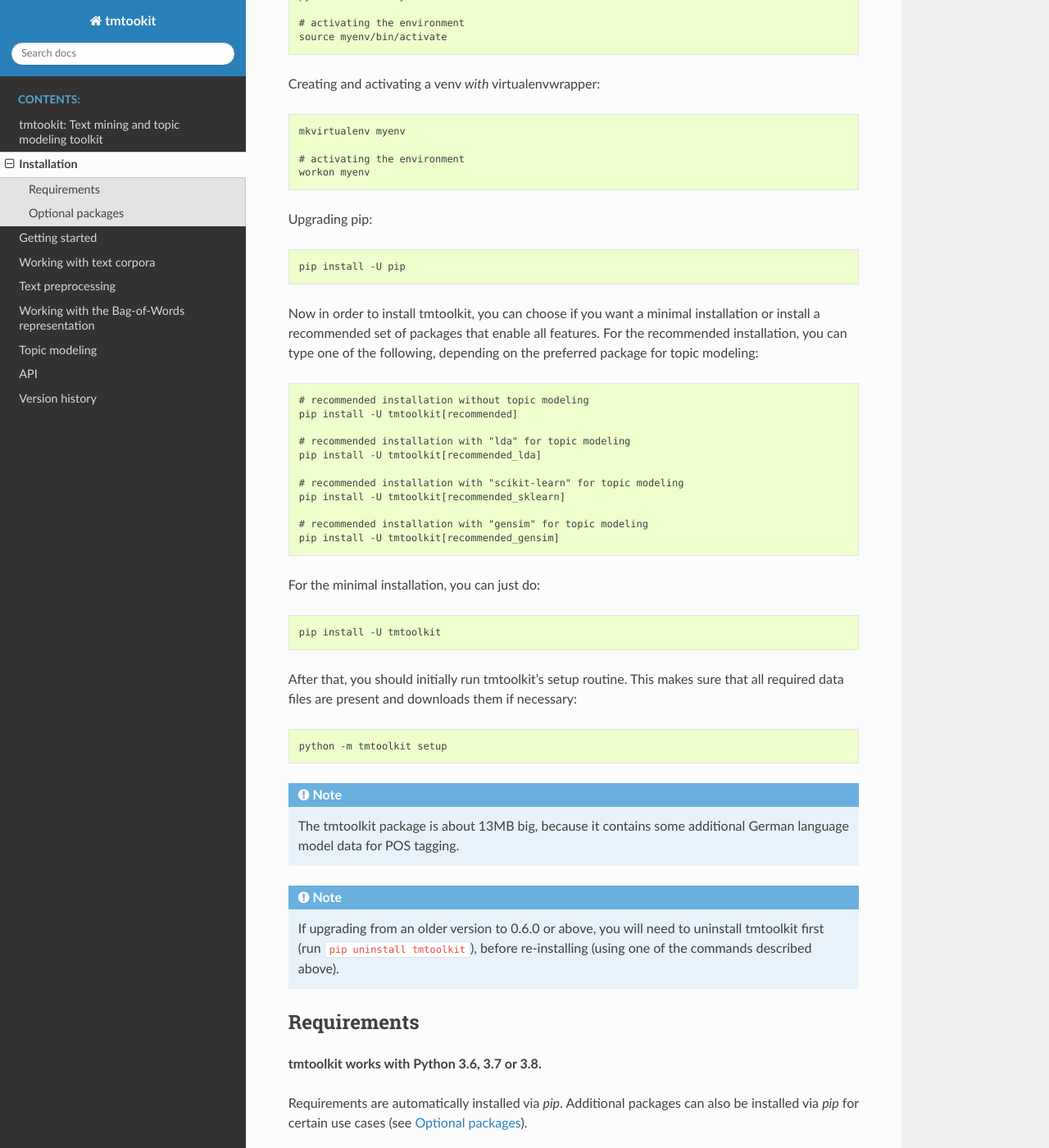
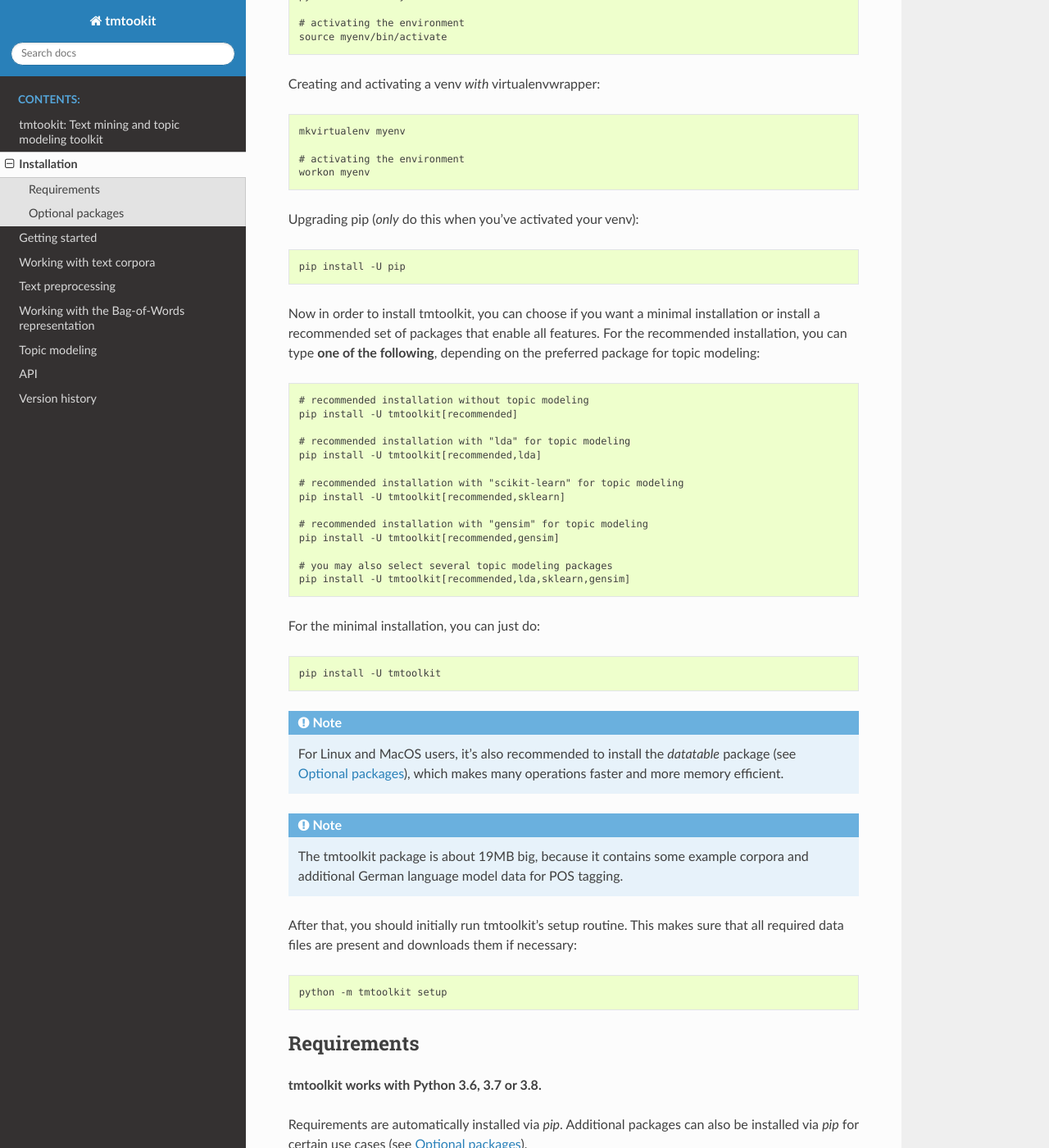
Before and after one commit to WZBSocialScienceCenter/tmtoolkit, a Sphinx documentation site: the page built from doc/source/install.rst, in a window 1280 px wide and 1400 px high, scrolled down 378 px. Shown: the whole window at 82% size. Built offline with Sphinx 7.4.7 and the Read the Docs theme 2.0.0, drawn with Linux system fonts in a browser that asks for light colours; some of the changed text lies outside the part shown.

Commit message:
updated installation

```diff
--- a/doc/source/install.rst
+++ b/doc/source/install.rst
@@ -27,14 +27,14 @@
     # activating the environment
     workon myenv
 
-Upgrading pip:
+Upgrading pip (*only* do this when you've activated your venv):
 
 .. code-block:: text
 
     pip install -U pip
 
 Now in order to install tmtoolkit, you can choose if you want a minimal installation or install a recommended set of
-packages that enable all features. For the recommended installation, you can type one of the following, depending on
+packages that enable all features. For the recommended installation, you can type **one of the following**, depending on
 the preferred package for topic modeling:
 
 .. code-block:: text
@@ -43,13 +43,16 @@
     pip install -U tmtoolkit[recommended]
 
     # recommended installation with "lda" for topic modeling
-    pip install -U tmtoolkit[recommended_lda]
+    pip install -U tmtoolkit[recommended,lda]
 
     # recommended installation with "scikit-learn" for topic modeling
-    pip install -U tmtoolkit[recommended_sklearn]
+    pip install -U tmtoolkit[recommended,sklearn]
 
     # recommended installation with "gensim" for topic modeling
-    pip install -U tmtoolkit[recommended_gensim]
+    pip install -U tmtoolkit[recommended,gensim]
+
+    # you may also select several topic modeling packages
+    pip install -U tmtoolkit[recommended,lda,sklearn,gensim]
 
 For the minimal installation, you can just do:
 
@@ -57,6 +60,13 @@
 
     pip install -U tmtoolkit
 
+.. note::
+    For Linux and MacOS users, it's also recommended to install the *datatable* package (see :ref:`optional_packages`),
+    which makes many operations faster and more memory efficient.
+
+.. note::
+    The tmtoolkit package is about 19MB big, because it contains some example corpora and additional German language
+    model data for POS tagging.
 
 After that, you should initially run tmtoolkit's setup routine. This makes sure that all required data files are
 present and downloads them if necessary:
@@ -65,14 +75,6 @@
 
     python -m tmtoolkit setup
 
-.. note::
-    The tmtoolkit package is about 13MB big, because it contains some additional German language model data for POS
-    tagging.
-
-.. note::
-
-    If upgrading from an older version to 0.6.0 or above, you will need to uninstall tmtoolkit first
-    (run ``pip uninstall tmtoolkit``), before re-installing (using one of the commands described above).
 
 Requirements
 ------------
@@ -107,7 +109,7 @@
 For additional features, you can install further packages from PyPI via pip:
 
 * for faster tabular data creation and access (replaces usage of *pandas* package in most functions): *datatable*.
-  note that *datatable* is currently only available for Linux and MacOS on Python 3.6 and 3.7
+  note that *datatable* is currently only available for Linux and MacOS on Python 3.6 and 3.7.
 * for the word cloud functions: *wordcloud* and *Pillow*.
 * for Excel export: *openpyxl*.
 * for topic modeling, one of the LDA implementations: *lda*, *scikit-learn* or *gensim*.
@@ -122,10 +124,3 @@
     sudo apt install libgmp-dev libmpfr-dev libmpc-dev
 
 After that, gmpy2 can be installed via *pip*.
-
-So for the full set of features, you should run the following (optionally adding gmpy2 if you have installed the
-above requirements):
-
-.. code-block:: text
-
-    pip install -U datatable wordcloud Pillow openpyxl lda scikit-learn gensim
```
Also changed, not shown: other parts of doc/source/install.rst (+5 -5 lines), setup.py (+4 -16 lines), 1 other file.
